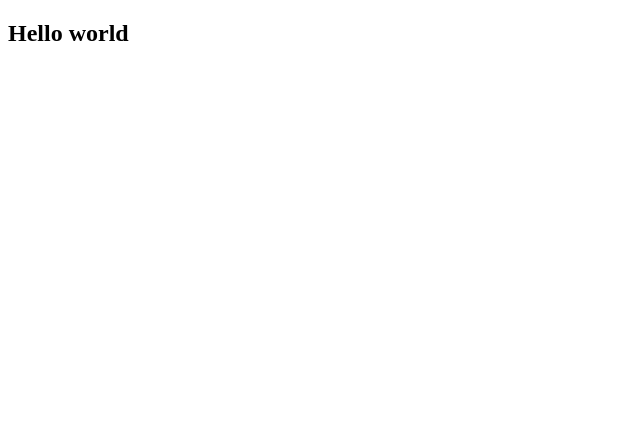
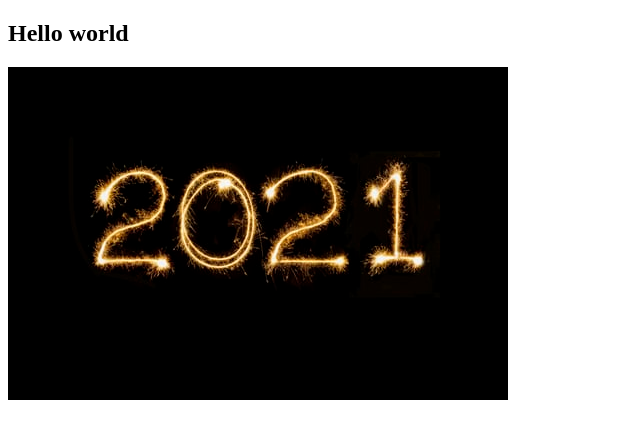
Before and after one commit to jaya1215/my-first-website, a plain HTML site: page index.html in a window 1280 px wide. Shown: the whole page, without its empty margins (0-640 px from the left). Drawn offline with Linux system fonts and the light colour scheme.

Commit message:
pictures adding

```diff
--- a/index.html
+++ b/index.html
@@ -7,5 +7,6 @@
 </head>
 <body>
     <h2>Hello world</h2>
+    <img src="lol.jpg" alt="">
 </body>
 </html>
```
Also changed, not shown: lol.jpg (added).
